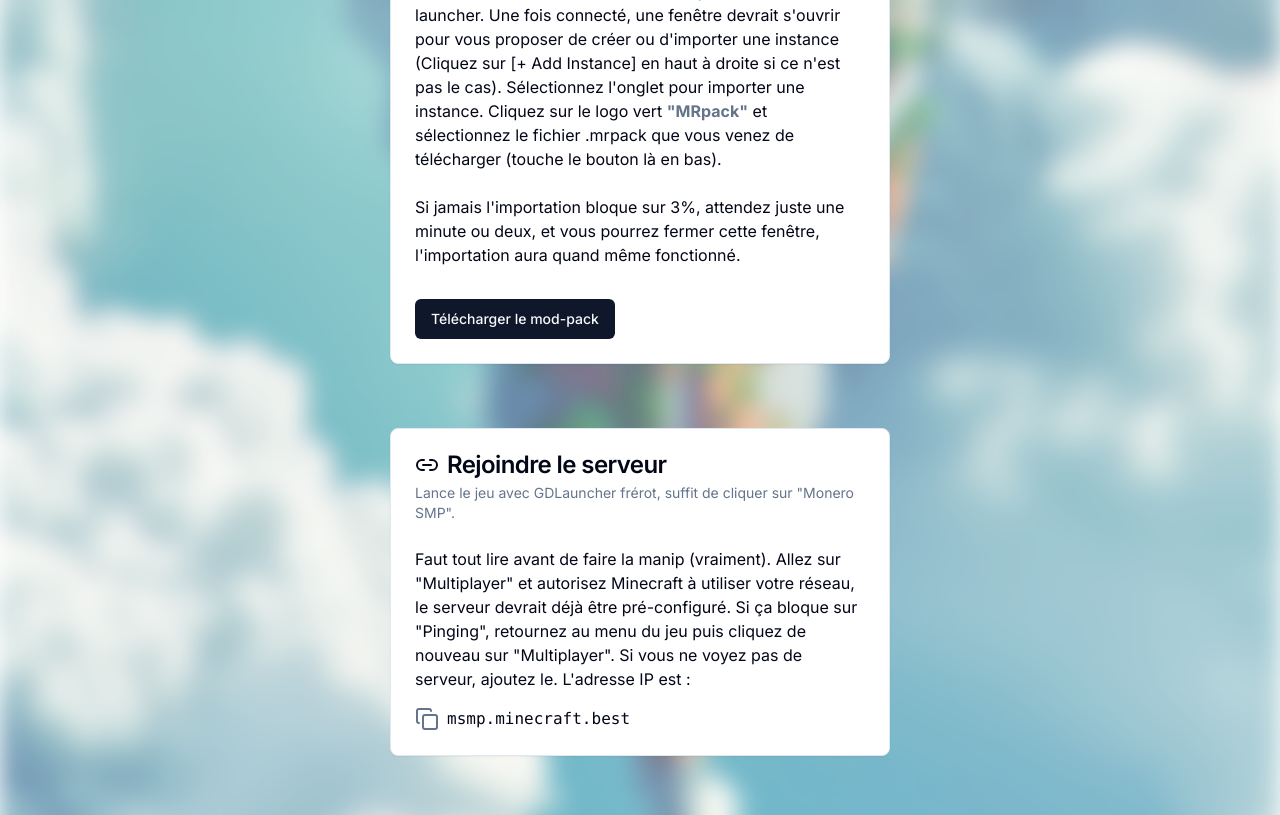
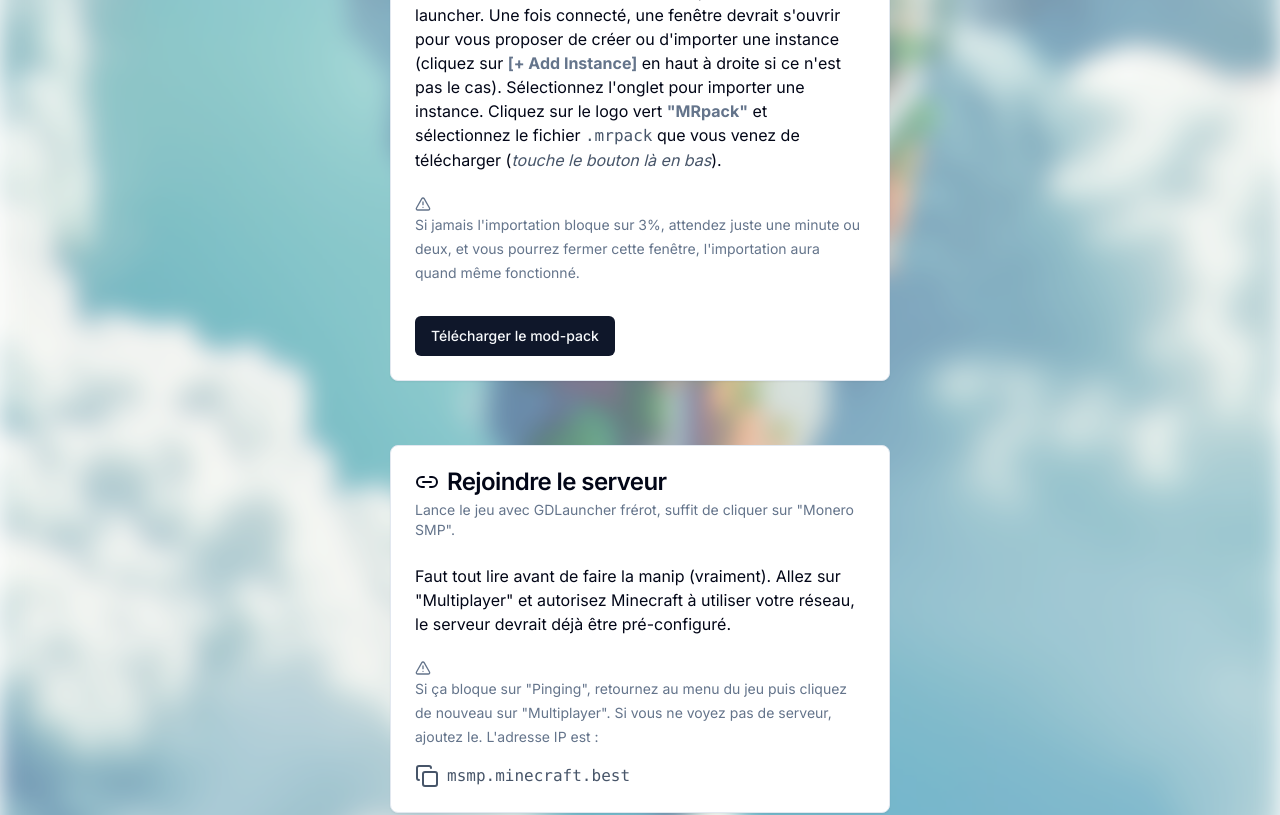
Before and after one commit to Decryptu/msmp, a Next.js app: page / in a window 1280 px wide. Shown: the part 1320-2135 px from the top of the page. Built offline with nearby package versions, Linux system fonts and the light colour scheme.

Commit message:
Update page.tsx

```diff
--- a/app/page.tsx
+++ b/app/page.tsx
@@ -15,6 +15,7 @@ import {
   TreeDeciduous,
   Map,
   SmilePlus,
+  TriangleAlert,
 } from "lucide-react";
 import {
   Card,
@@ -194,18 +195,29 @@ export default function Home() {
               <p className="pb-8">
                 Ouvrez GDLauncher et liez votre compte Minecraft au launcher.
                 Une fois connecté, une fenêtre devrait s&apos;ouvrir pour vous
-                proposer de créer ou d&apos;importer une instance (Cliquez sur
-                [+ Add Instance] en haut à droite si ce n&apos;est pas le cas).
-                Sélectionnez l&apos;onglet pour importer une instance. Cliquez
-                sur le logo vert{" "}
+                proposer de créer ou d&apos;importer une instance (cliquez sur{" "}
+                <span className="text-slate-500 font-bold">
+                  [+ Add Instance]
+                </span>{" "}
+                en haut à droite si ce n&apos;est pas le cas). Sélectionnez
+                l&apos;onglet pour importer une instance. Cliquez sur le logo
+                vert{" "}
                 <span className="text-slate-500 font-bold">
                   &quot;MRpack&quot;
                 </span>{" "}
-                et sélectionnez le fichier .mrpack que vous venez de télécharger
-                (touche le bouton là en bas).<br></br><br></br> Si jamais
-                l&apos;importation bloque sur 3%, attendez juste une minute ou
-                deux, et vous pourrez fermer cette fenêtre, l&apos;importation
-                aura quand même fonctionné.
+                et sélectionnez le fichier <code className="text-slate-600">.mrpack</code> que vous venez
+                de télécharger (
+                <span className="italic text-slate-600">
+                  touche le bouton là en bas
+                </span>
+                ).<br></br>
+                <br></br>
+                <TriangleAlert className="text-slate-500 h-4 w-4" />
+                <span className="text-slate-500 text-sm">
+                  Si jamais l&apos;importation bloque sur 3%, attendez juste une
+                  minute ou deux, et vous pourrez fermer cette fenêtre,
+                  l&apos;importation aura quand même fonctionné.
+                </span>
               </p>
               <div className="inline-grid">
                 <a
@@ -237,20 +249,25 @@ export default function Home() {
               <p className="pb-4">
                 Faut tout lire avant de faire la manip (vraiment). Allez sur
                 &quot;Multiplayer&quot; et autorisez Minecraft à utiliser votre
-                réseau, le serveur devrait déjà être pré-configuré. Si ça bloque
-                sur &quot;Pinging&quot;, retournez au menu du jeu puis cliquez de
-                nouveau sur &quot;Multiplayer&quot;. Si vous ne voyez pas de
-                serveur, ajoutez le. L&apos;adresse IP est :
+                réseau, le serveur devrait déjà être pré-configuré.
+                <br></br>
+                <br></br>
+                <TriangleAlert className="text-slate-500 h-4 w-4" />
+                <span className="text-slate-500 text-sm">
+                  Si ça bloque sur &quot;Pinging&quot;, retournez au menu du jeu
+                  puis cliquez de nouveau sur &quot;Multiplayer&quot;. Si vous
+                  ne voyez pas de serveur, ajoutez le. L&apos;adresse IP est :
+                </span>
               </p>
               {/* Make the div clickable and copy to clipboard on click */}
               <button
                 onClick={copyToClipboard}
                 className="flex items-center space-x-2 bg-transparent border-none p-0"
               >
-                <CopyIcon className="text-slate-500" />
-                <code>msmp.minecraft.best</code>
+                <CopyIcon className="text-slate-600" />
+                <code className="text-slate-600">msmp.minecraft.best</code>
               </button>
-              {copySuccess && <p className="text-slate-500">{copySuccess}</p>}
+              {copySuccess && <p className="text-slate-600">{copySuccess}</p>}
             </CardContent>
           </Card>
         </div>
@@ -332,7 +349,7 @@ export default function Home() {
                 coordonnées.
               </p>
             </CardContent>
-            <CardContent className="flex items-start py-4 hover:bg-slate-50 hover:rounded-b-lg transition-all">
+            <CardContent className="flex items-start py-4 border-b hover:bg-slate-50 transition-all">
               <div className="flex-none w-6">
                 <Box className="h-4 w-full mt-1" />
               </div>
@@ -342,6 +359,15 @@ export default function Home() {
                 volet pour voir comment craft, ou ce que vous pouvez craft avec.
               </p>
             </CardContent>
+            <CardContent className="flex items-start py-4 hover:bg-slate-50 hover:rounded-b-lg transition-all">
+              <div className="flex-none w-6">
+                <TriangleAlert className="h-4 w-full mt-1" />
+              </div>
+              <p className="flex-grow">
+                Si vous rencontrez des bugs, ou si vous avez des soucis pour le
+                setup, merci de contacter Monero par mp sur Telegram.
+              </p>
+            </CardContent>
           </Card>
         </div>
         <div className="pb-64"></div>
```
